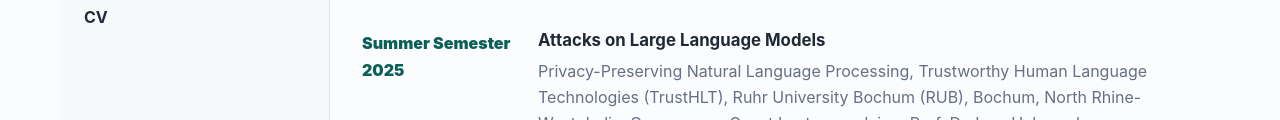
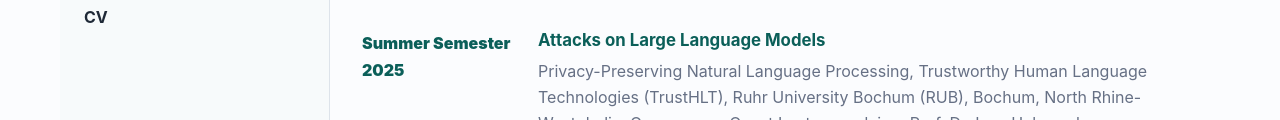
Before and after one commit to LeakDetectAI/leakdetectai.github.io, a plain HTML site: page teaching.html in a window 1280 px wide. Shown: the part 319-439 px from the top of the page. Drawn offline with Linux system fonts and the light colour scheme.

Commit message:
Drastic Change in Layout

```diff
--- a/teaching.html
+++ b/teaching.html
@@ -35,7 +35,7 @@
                     <article class="activity">
                         <div class="date">Summer Semester 2025</div>
                         <div>
-                            <h3>Attacks on Large Language Models</h3>
+                            <h3><a href="attacksonllms.pdf">Attacks on Large Language Models</a></h3>
                             <p>Privacy-Preserving Natural Language Processing, Trustworthy Human Language Technologies (TrustHLT), Ruhr University Bochum (RUB), Bochum, North Rhine-Westphalia, Germany. as Guest Lecturer, advisor Prof. Dr. Ivan Habernal.</p>
                         </div>
                     </article>
```
Also changed, not shown: 2 other files.
